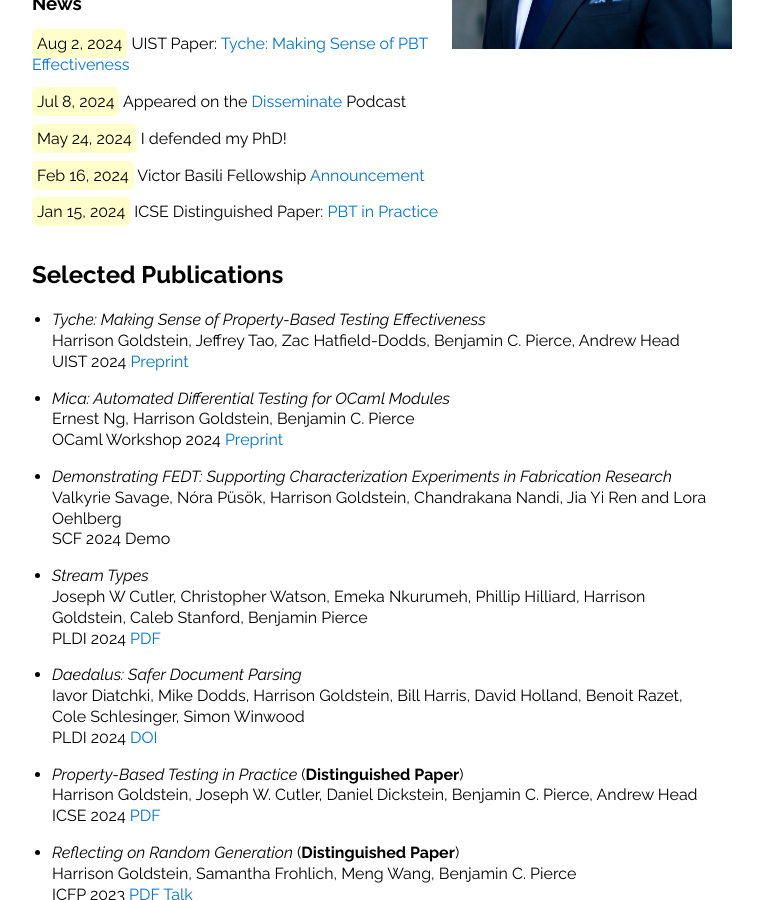
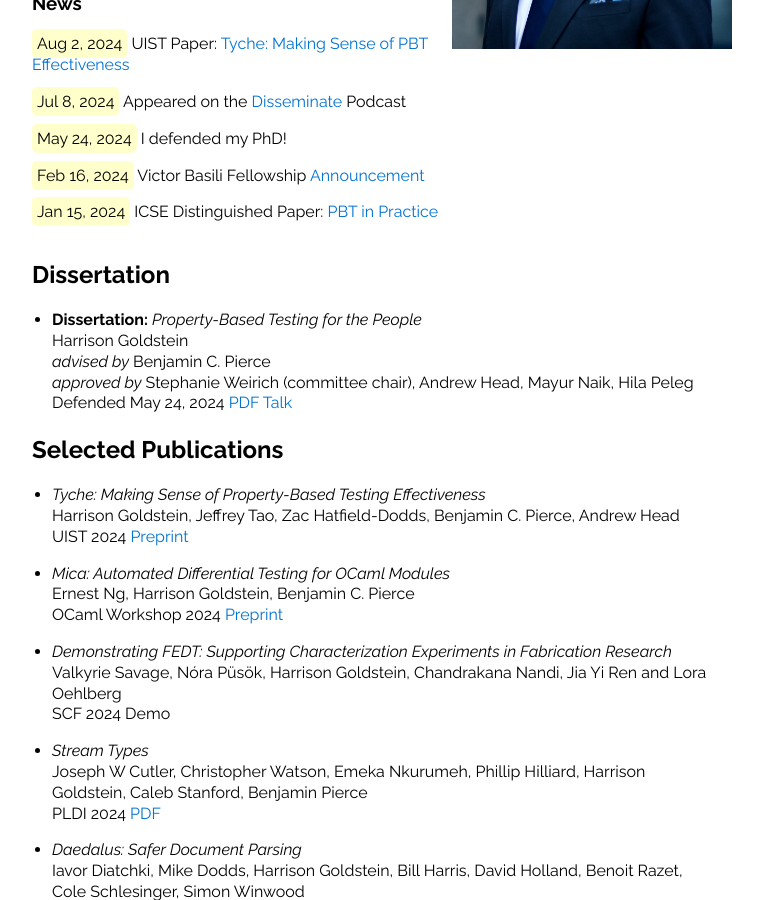
Before and after one commit to hgoldstein95/hgoldstein95.github.io, a Jekyll site: the page built from index.md, in a window 1280 px wide and 900 px high, scrolled down 498 px. Shown: the whole window, without its empty margins (258-1021 px from the left). Built offline with Jekyll 4.4.1, drawn with Linux system fonts in a browser that asks for light colours; some of the changed text lies outside the part shown.

Commit message:
Move dissertation on website

```diff
--- a/index.md
+++ b/index.md
@@ -52,6 +52,14 @@ I love to collaborate, so feel free to reach out if you have anything you'd like
 
 <div style="clear: right;"></div>
 </div>
+
+## Dissertation
+
+- <strong>Dissertation:</strong> <i>Property-Based Testing for the People</i><br/>
+Harrison Goldstein<br/>
+<i>advised by</i> Benjamin C. Pierce<br/>
+<i>approved by</i> Stephanie Weirich (committee chair), Andrew Head, Mayur Naik, Hila Peleg<br/>
+Defended May 24, 2024 [PDF](papers/dissertation.pdf) [Talk](https://youtu.be/S05JywB-xDE)
 
 ## Selected Publications
 
```
Also changed, not shown: other parts of index.md (+0 -6 lines).
